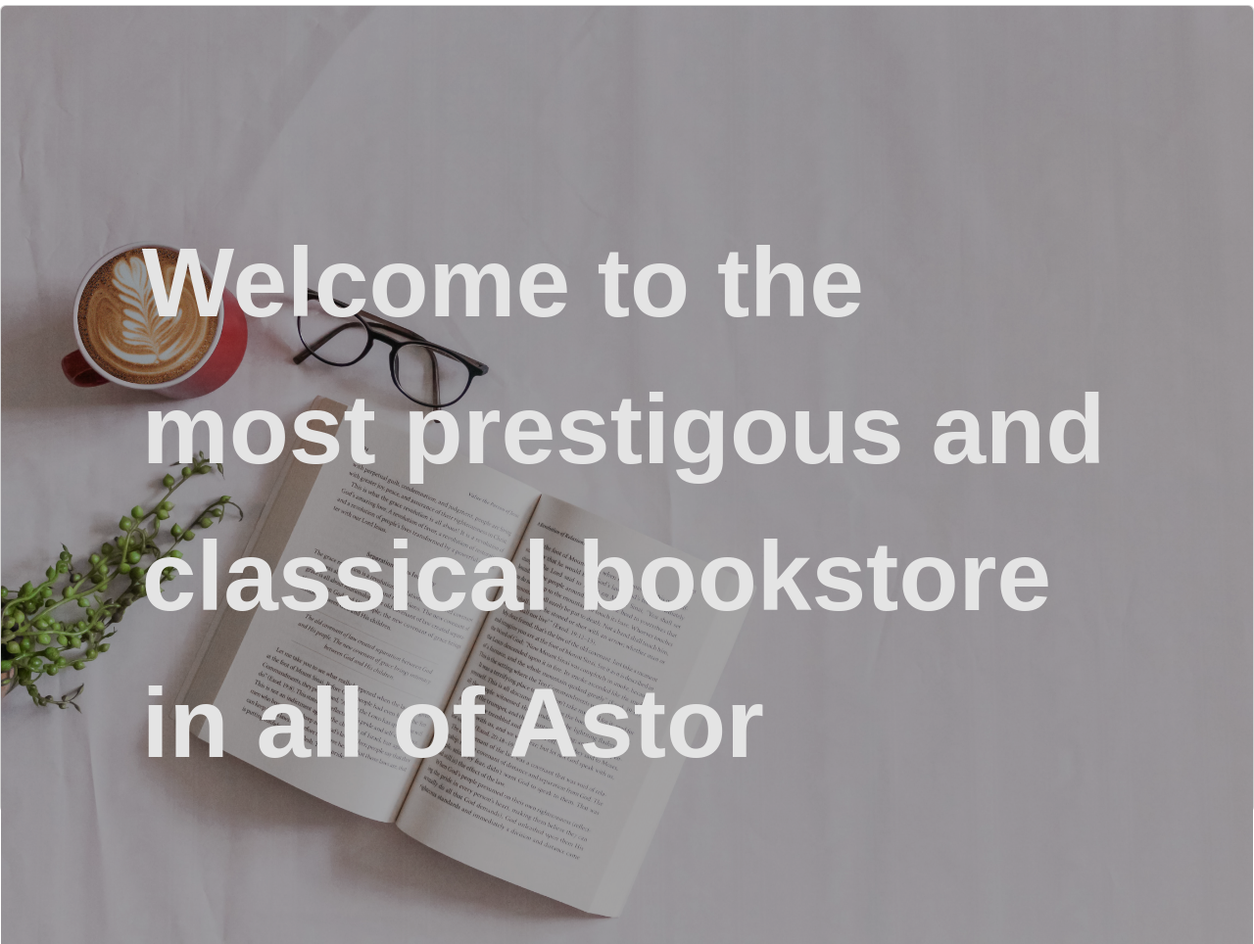
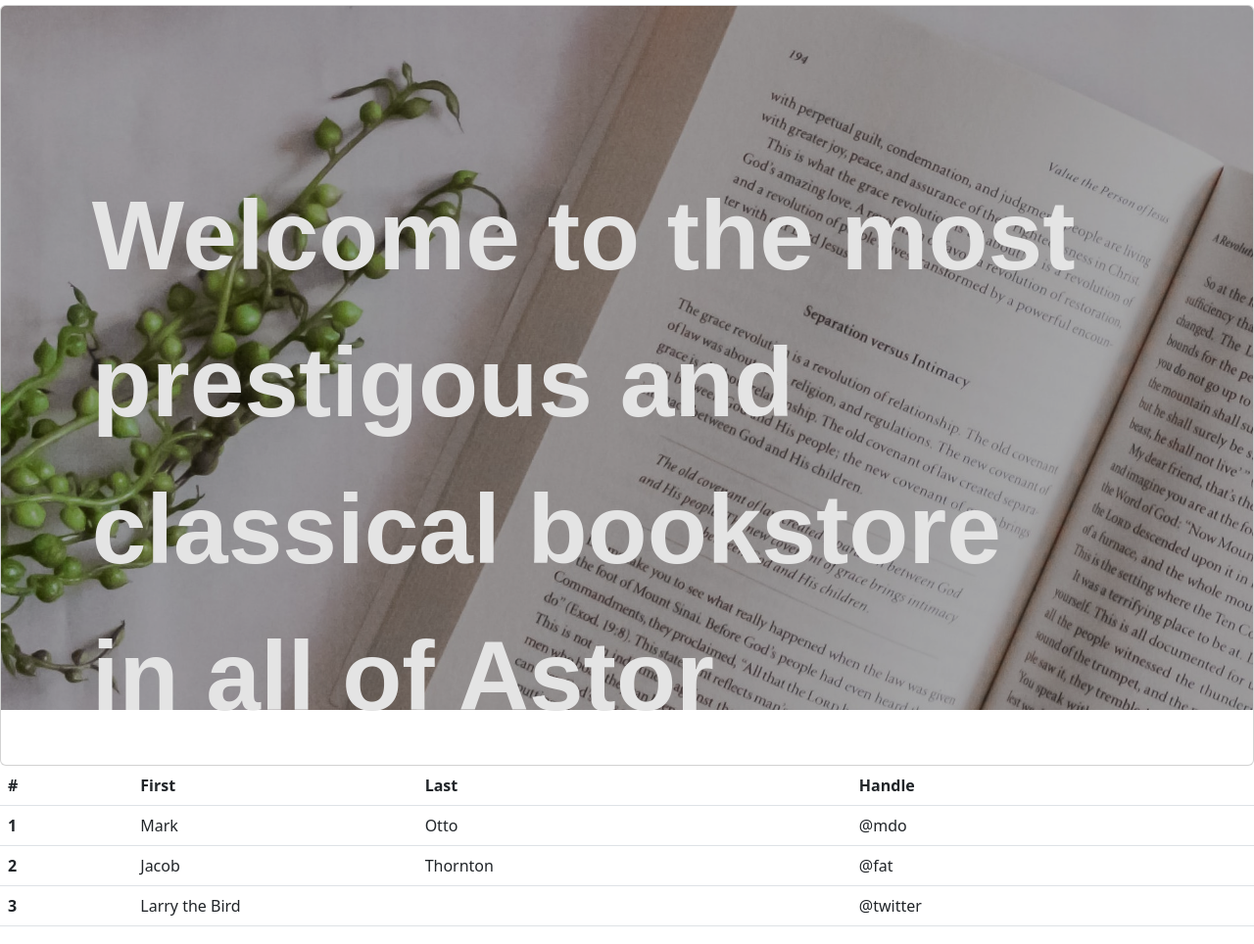
Before and after one commit to feysalaf/BookStore, a website: page index.html in a window 1280 px wide. Shown: the part 82-1046 px from the top of the page at 98% size. Drawn offline with nearby package versions, Linux system fonts and the light colour scheme.

Commit message:
Resized image

```diff
--- a/index.css
+++ b/index.css
@@ -29,54 +29,14 @@ html{
     font-size:90px;
 }
 
-/* For Mobile */
-@media screen and (max-width: 540px) {
-    .view {
-        width: 400px;
-    }
-    .navbar .navbar-brand{
-        font-family:gugi;
-        color: #868686;
-        font-size:18px;
-    }
+.card_container{
+    display:grid;
 }
-
-/* For Tablets */
-@media screen and (min-width: 540px) and (max-width: 780px) {
-    .view {
-        width: 600px;
-    }
-
-}
-
-/*
-#container {
-    position: relative;
-}
-
-#image {
-   position: absolute;
-   left: 0;
-   top: 0;
-   width:100%;
-   filter: brightness(70%);
-}
-
-#text {
-   z-index: 100;
-   position: absolute;
-   color: rgb(217, 217, 217);
-   font-size: 90px;
-   font-family:Arial;
-   margin-top: 10%;
-   margin-left:7%;
-   width:60%;
-} */
 
 .card-body{
     font-size:100px;
-    margin-top:-60%;
-    margin-left:10%;
+    margin-top:-45%;
+    margin-left:6%;
     margin-right:10%;
     font-weight:bold;
     z-index:100;
--- a/index.html
+++ b/index.html
@@ -34,16 +34,51 @@
 
 
 <!--Create launch page-->
-<!-- <div class="Landing_container">
-    <img src="Main_page_bg.jpg" class="img-fluid" alt="Responsive image" id="Bla">
-</div> -->
-<div class="card" style="width: 100%;">
-    <img class="card-img-top" src="Main_page_bg.jpg" alt="Card image cap">
+
+<div class="card" style="width: 100%;display:grid;">
+    <img class="card-img-top" src="Main_page_bg1.jpg" alt="Card image cap">
     <div class="card-body">
       <p class="card-text">Welcome to the most prestigous and classical bookstore in all of Astor</p>
     </div>
   </div>
 
+<div>
+    <table class="table">
+    <thead>
+      <tr>
+        <th scope="col">#</th>
+        <th scope="col">First</th>
+        <th scope="col">Last</th>
+        <th scope="col">Handle</th>
+      </tr>
+    </thead>
+    <tbody>
+      <tr>
+        <th scope="row">1</th>
+        <td>Mark</td>
+        <td>Otto</td>
+        <td>@mdo</td>
+      </tr>
+      <tr>
+        <th scope="row">2</th>
+        <td>Jacob</td>
+        <td>Thornton</td>
+        <td>@fat</td>
+      </tr>
+      <tr>
+        <th scope="row">3</th>
+        <td colspan="2">Larry the Bird</td>
+        <td>@twitter</td>
+      </tr>
+    </tbody>
+  </table>
+
+
+
+</div>
+
+
+<!-- Create table-->
 
 <!--Create footer-->
 
```
Also changed, not shown: Main_page_bg1.jpg (added).
